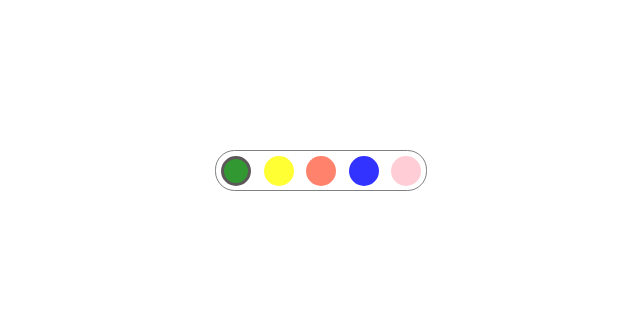
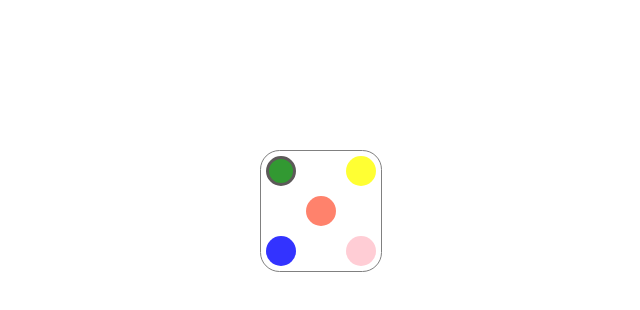
Before and after one commit to oricis/html-css-js__color-pickers, a plain HTML site: page src/color-picker5-dice.html in a window 1280 px wide. Shown: the whole page, without its empty margins (319-959 px from the left). Drawn offline with Linux system fonts and the light colour scheme.

Commit message:
ended the picker UI

```diff
--- a/src/color-picker5-dice.html
+++ b/src/color-picker5-dice.html
@@ -10,14 +10,32 @@
 </head>
 <body>
 
+    <div class="wrap">
+      <div class="componente">
+        <span class="box">
+          <div class="color-box bg-green selected" onclick="selectThis('green')"></div>
+        </span>
+        <span class="box"></span>
+        <span class="box">
+          <div class="color-box bg-yellow" onclick="selectThis('yellow')"></div>
+        </span>
 
-    <div class="componente">
-        <div class="color-box bg-green selected" onclick="selectThis('green')"></div>
-        <div class="color-box bg-yellow" onclick="selectThis('yellow')"></div>
-        <div class="color-box bg-red" onclick="selectThis('red')"></div>
-        <div class="color-box bg-blue" onclick="selectThis('blue')"></div>
-        <div class="color-box bg-pink" onclick="selectThis('pink')"></div>
+        <span class="box"></span>
+        <span class="box">
+          <div class="color-box bg-red" onclick="selectThis('red')"></div>
+        </span>
+        <span class="box"></span>
+
+        <span class="box">
+          <div class="color-box bg-blue" onclick="selectThis('blue')"></div>
+        </span>
+        <span class="box"></span>
+        <span class="box">
+          <div class="color-box bg-pink" onclick="selectThis('pink')"></div>
+        </span>
+      </div>
     </div>
+
 
     <script type="text/javascript">
     	function createColors(arr_colors)
--- a/src/public/css/color-picker5-dice.scss
+++ b/src/public/css/color-picker5-dice.scss
@@ -1,22 +1,22 @@
+
+.wrap {
+    border:  1px solid grey;
+    border-radius: .65rem;
+    margin:  5rem auto;
+    display: inline-block;
 
     .componente {
-    border: 1px solid grey;
-    border-radius: .65rem;
-    margin: 5rem auto;
-    display: inline-block;
+        display: grid;
+        grid-template-columns: 1fr 1fr 1fr;
+        grid-template-rows:    1fr 1fr 1fr;
 
         .color-box {
-        display: inline-block;
             cursor: pointer;
             border-radius: 50%;
-        margin: 5px 5px -3px;
-        height: 1rem;
-        width:  1rem;
+            margin:  5px;
+            height:  1rem;
+            width:   1rem;
             opacity: 0.8;
-    }
-    .color-box:nth-of-type(2n) {
-        margin-left:  0;
-        margin-right: 0;
         }
         .color-box.selected {
             border: 3px solid #353030;
@@ -25,3 +25,4 @@
             opacity: 1.5;
         }
     }
+}
```
Also changed, not shown: src/public/css/color-picker5-dice.css. Lines whose indentation alone changed are shown as unchanged.
